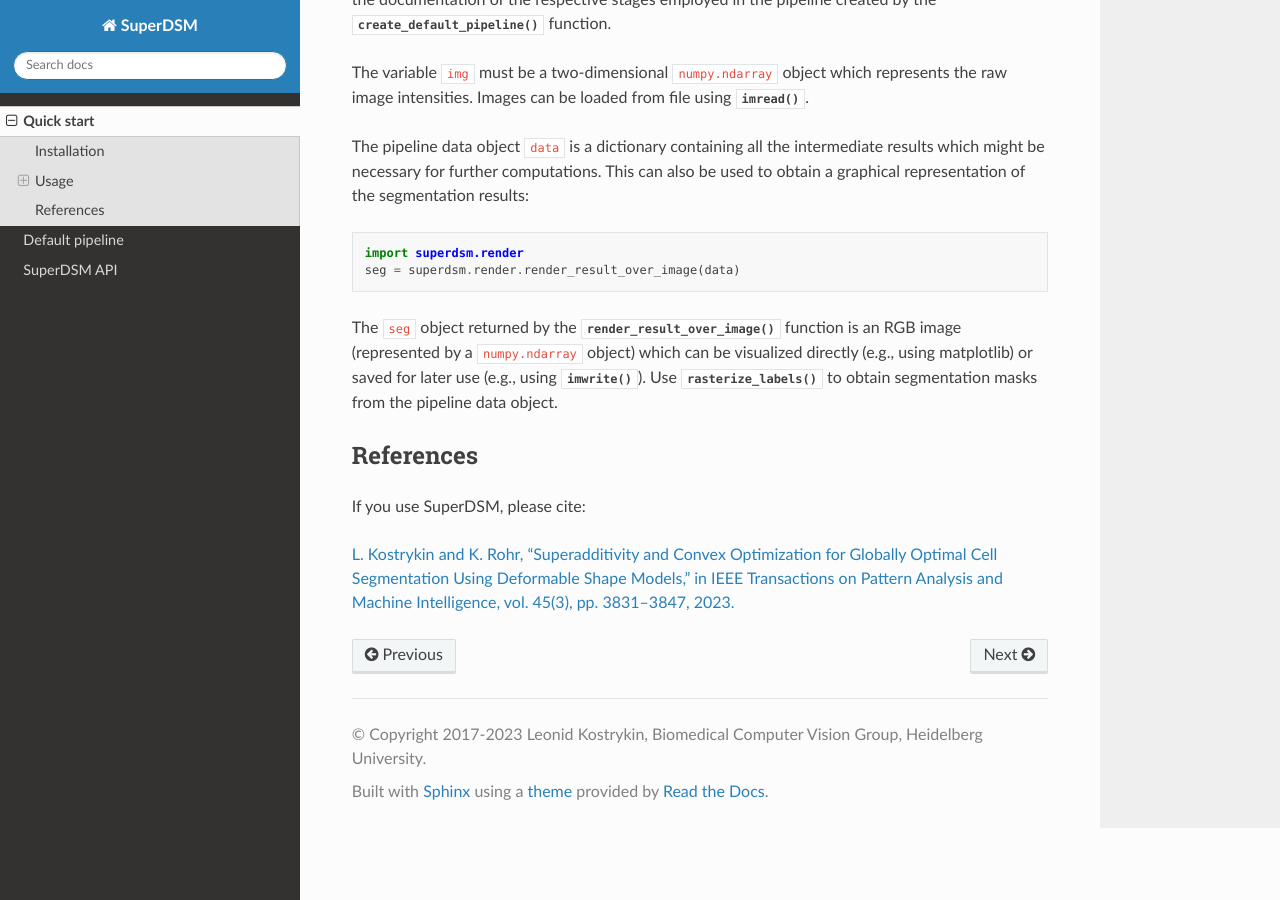
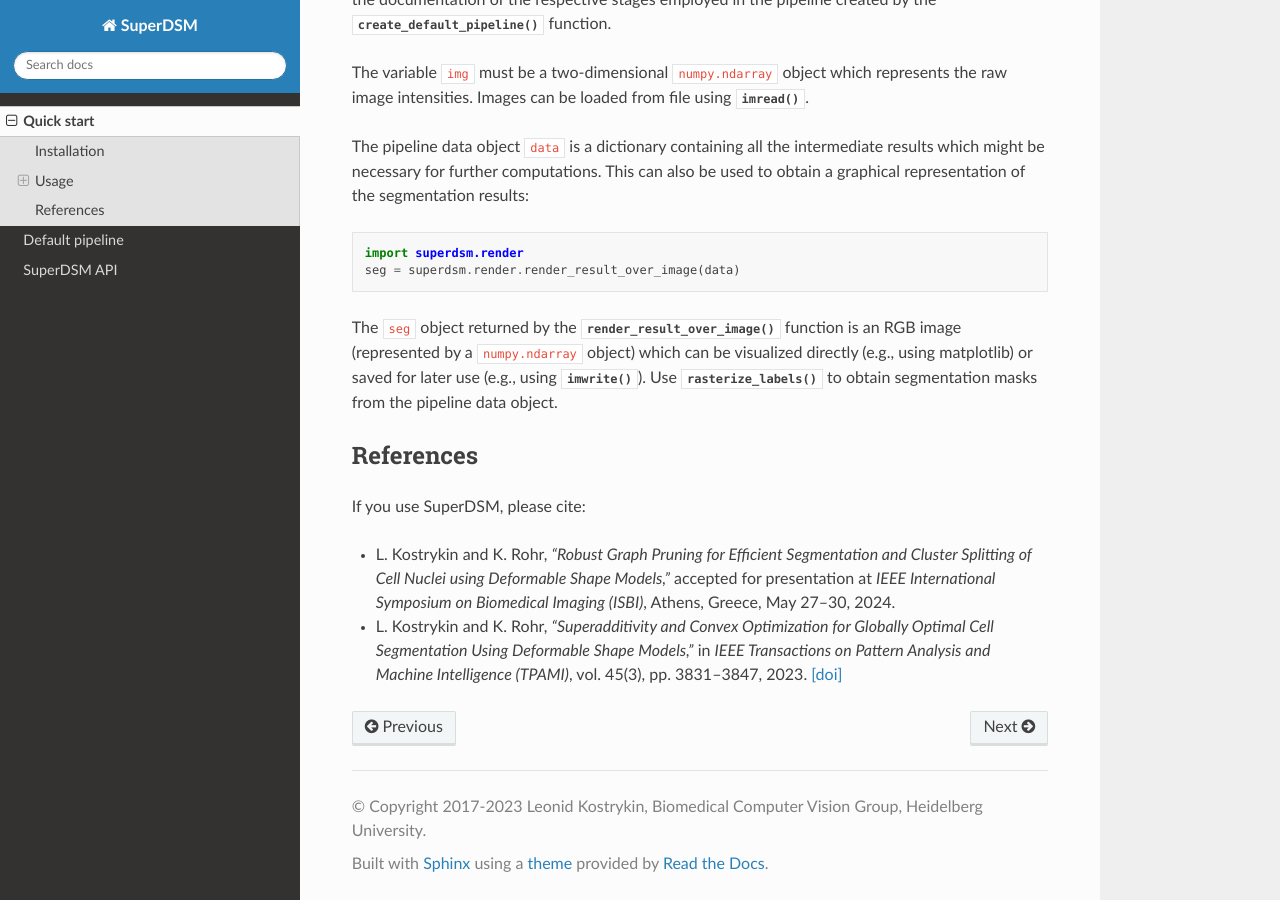
Before and after one commit to BMCV/SuperDSM, a Sphinx documentation site: the page built from docs/source/usage.rst, in a window 1280 px wide and 900 px high, scrolled down 1170 px. Built offline with Sphinx 7.4.7 and the Read the Docs theme 2.0.0, drawn with Linux system fonts in a browser that asks for light colours.

Commit message:
Add ISBI'24 publication reference to documentation

```diff
--- a/docs/source/usage.rst
+++ b/docs/source/usage.rst
@@ -75,5 +75,7 @@ References
 
 If you use SuperDSM, please cite:
 
-`L. Kostrykin and K. Rohr, "Superadditivity and Convex Optimization for Globally Optimal Cell Segmentation Using Deformable Shape Models," in IEEE Transactions on Pattern Analysis and Machine Intelligence, vol. 45(3), pp. 3831–3847, 2023.
-<https://doi.org/10.1109/TPAMI.2022.3185583>`_
+* L\. Kostrykin and K\. Rohr, *"Robust Graph Pruning for Efficient Segmentation and Cluster Splitting of Cell Nuclei using Deformable Shape Models,"* accepted for presentation at *IEEE International Symposium on Biomedical Imaging (ISBI)*, Athens, Greece, May 27–30, 2024.
+
+* L\. Kostrykin and K\. Rohr, *"Superadditivity and Convex Optimization for Globally Optimal Cell Segmentation Using Deformable Shape Models,"* in *IEEE Transactions on Pattern Analysis and Machine Intelligence (TPAMI)*, vol. 45(3), pp. 3831–3847, 2023.
+  `[doi] <https://doi.org/10.1109/TPAMI.2022.3185583>`_
```
